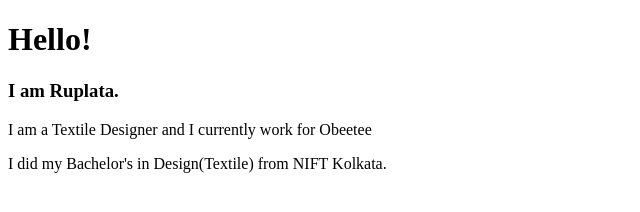
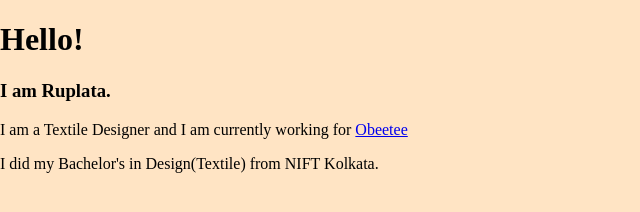
Before and after one commit to rounakraj8/ruplata-portfolio, a plain HTML site: page index.html in a window 1280 px wide. Shown: the whole page, without its empty margins (0-640 px from the left). Drawn offline with Linux system fonts and the light colour scheme.

Commit message:
add style

```diff
--- a/index.html
+++ b/index.html
@@ -1,13 +1,20 @@
 <!DOCTYPE html>
+<html>
 
 <head>
     <title>Ruplata</title>
+    <link rel="stylesheet" href="style.css" />
+    <meta name="viewpoint" content="width=device-width, initial-scale=1.0, maximumscale=1.0" />
+    <meta charset="UTF-8" />
+    <meta name="description" content="Ruplata - Textile Designer" />
 </head>
 
 <body>
-    <h1>Hello!</h1> <h3>I am Ruplata.</h3>
+    <h1>Hello!</h1>
+    <h3>I am Ruplata.</h3>
 
-    <p>I am a Textile Designer and I currently work for Obeetee</p>
+    <p>I am a Textile Designer and I am currently working for <a href="https://obeetee.in/" target="_blank">Obeetee</a>
+    </p>
     <p>I did my Bachelor's in Design(Textile) from NIFT Kolkata.</p>
 </body>
 
--- /dev/null
+++ b/style.css
@@ -0,0 +1,5 @@
+body {
+	margin: 0 auto;
+	padding: 0;
+    background-color: bisque;
+}
```
